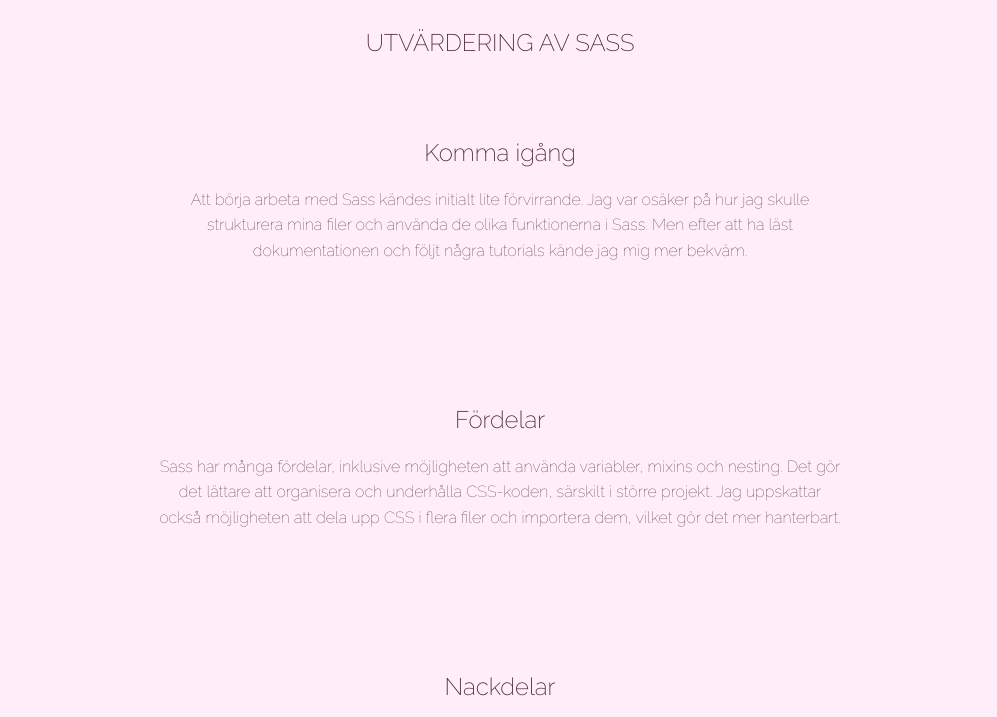
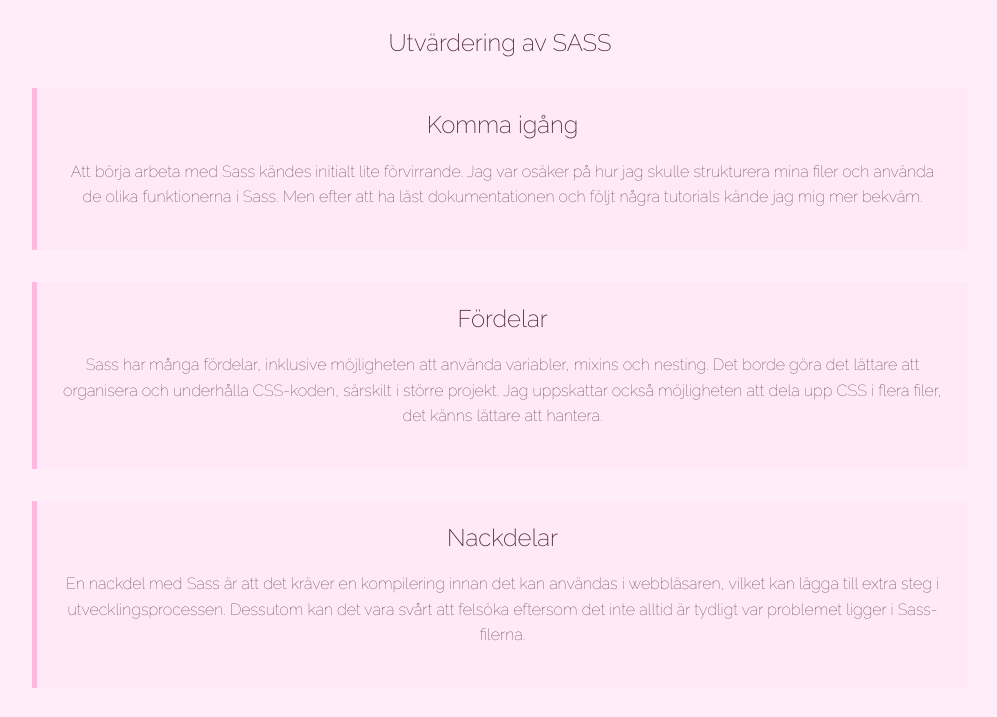
Before and after one commit to fridaruth/lab3-sass, a website built with Vite: page sass.html in a window 1280 px wide. Shown: the part 83-800 px from the top of the page, without its empty margins (140-1137 px from the left). Built offline with nearby package versions, Linux system fonts and the light colour scheme.

Commit message:
Small fixes to HTML structure and improve SASS styles for evaluation sections and gallery layout

```diff
--- a/sass.html
+++ b/sass.html
@@ -28,22 +28,28 @@
   </header>
 
     <main class="container">
-        <article class="evaluation">
+        <article>
             <h1>Utvärdering av SASS</h1>
 
-            <section>
+            <section class="evaluation-card">
                 <h2>Komma igång</h2>
-                <p>Att börja arbeta med Sass kändes initialt lite förvirrande. Jag var osäker på hur jag skulle strukturera mina filer och använda de olika funktionerna i Sass. Men efter att ha läst dokumentationen och följt några tutorials kände jag mig mer bekväm.</p>
+                <p>Att börja arbeta med Sass kändes initialt lite förvirrande.
+                  Jag var osäker på hur jag skulle strukturera mina filer och använda de olika funktionerna i Sass.
+                  Men efter att ha läst dokumentationen och följt några tutorials kände jag mig mer bekväm.</p>
             </section>
 
-            <section>
+            <section class="evaluation-card">
                 <h2>Fördelar</h2>
-                <p>Sass har många fördelar, inklusive möjligheten att använda variabler, mixins och nesting. Det gör det lättare att organisera och underhålla CSS-koden, särskilt i större projekt. Jag uppskattar också möjligheten att dela upp CSS i flera filer och importera dem, vilket gör det mer hanterbart.</p>
+                <p>Sass har många fördelar, inklusive möjligheten att använda variabler, mixins och nesting.
+                  Det borde göra det lättare att organisera och underhålla CSS-koden, särskilt i större projekt.
+                  Jag uppskattar också möjligheten att dela upp CSS i flera filer, det känns lättare att hantera.</p>
             </section>
 
-            <section>
+            <section class="evaluation-card">
                 <h2>Nackdelar</h2>
-                <p>En nackdel med Sass är att det kräver en kompilering innan det kan användas i webbläsaren, vilket kan lägga till extra steg i utvecklingsprocessen. Dessutom kan det vara svårt att felsöka när något går fel i den genererade CSS-koden, eftersom det inte alltid är tydligt var problemet ligger i Sass-filerna.</p>
+                <p>En nackdel med Sass är att det kräver en kompilering innan det kan användas i webbläsaren,
+                  vilket kan lägga till extra steg i utvecklingsprocessen.
+                  Dessutom kan det vara svårt att felsöka eftersom det inte alltid är tydligt var problemet ligger i Sass-filerna.</p>
             </section>
         </article>
     </main>
--- a/src/scss/_component.scss
+++ b/src/scss/_component.scss
@@ -3,6 +3,7 @@
 
 .btn {
     padding: 0.8rem 1.5rem;
+    display: inline-block;
     border-radius: 4px;
     border: none;
     font-weight: bold;
@@ -10,6 +11,7 @@
     text-align: center;
     font-family: inherit;
     text-decoration: none;
+    margin-top: 1rem;
 }
 
 .btn-primary {
--- a/src/scss/_layout.scss
+++ b/src/scss/_layout.scss
@@ -69,12 +69,8 @@ section {
     }
 }
 
-.evaluation {
-    max-width: 70ch;
-    margin: 2rem auto;
-    text-align: left;
-
+article {
     h1 {
-        text-transform: uppercase;
+        margin: 2rem;
     }
 }
```
Lines whose indentation alone changed are shown as unchanged.
